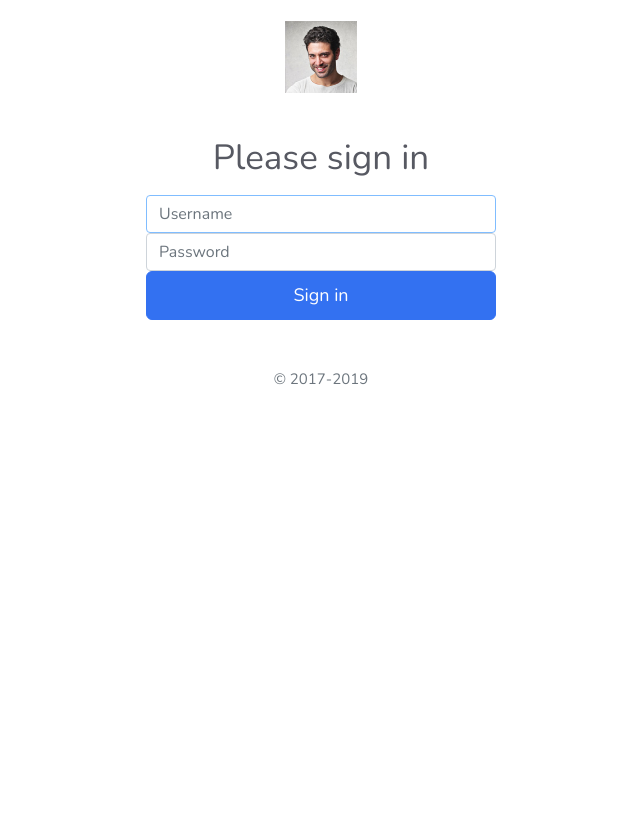
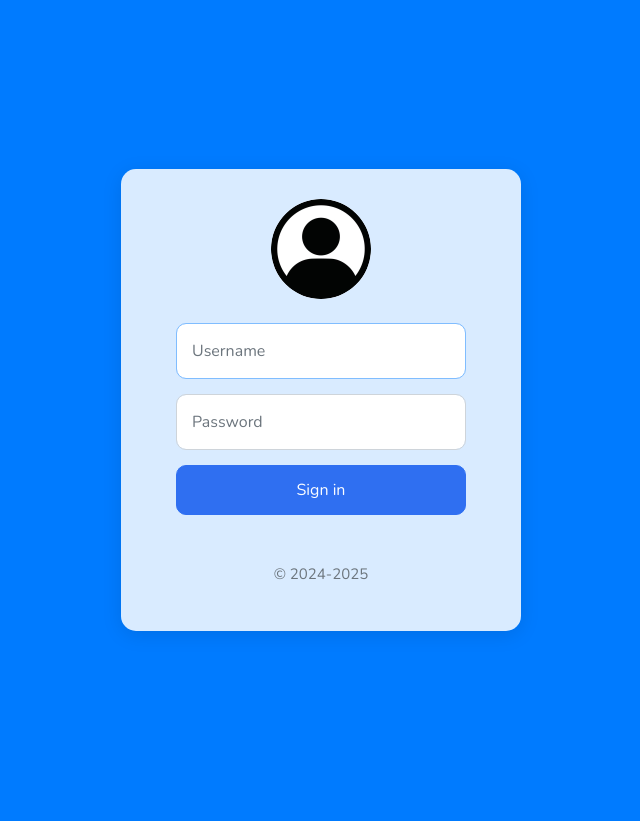
Before and after one commit to lereza/PSUSphere, a Django app: page /login/ in a window 1280 px wide. Shown: the whole page, without its empty margins (319-959 px from the left). After the commit the page ends 635 px from the top, so only its background shows below. Run offline with Django 5.2, Linux system fonts and the light colour scheme; some libraries are stand-ins or nearby versions.

Commit message:
Refactor code structure for improved readability and maintainability

```diff
--- a/projectsite/templates/login.html
+++ b/projectsite/templates/login.html
@@ -7,23 +7,98 @@
     <title>{% block title %}PSUSphere{% endblock %}</title>
     <meta content="width=device-width, initial-scale=1.0, maximum-scale=1.0, user-scalable=0, shrink-to-fit=no" name="viewport" />
     <link rel="stylesheet" href="{% static 'css/bootstrap.min.css' %}" />
-    <link rel="stylesheet"
-          href="https://fonts.googleapis.com/css?family=Nunito:200,200i,300,300i,400,400i,600,600i,700,700i,800,800i,900,900i" />
+    <link rel="stylesheet" href="https://fonts.googleapis.com/css2?family=Nunito:wght@400;600;700&display=swap" />
     <link rel="stylesheet" href="{% static 'css/ready.css' %}" />
     <link rel="stylesheet" href="{% static 'css/demo.css' %}" />
+    <style>
+        body {
+            background-color: #007bff;
+            height: 100vh;
+            display: flex;
+            justify-content: center;
+            align-items: center;
+            margin: 0;
+        }
+
+
+        .wrapper {
+            background: rgba(255, 255, 255, 0.85);
+            border-radius: 15px;
+            padding: 30px 40px;
+            box-shadow: 0px 4px 20px rgba(0, 0, 0, 0.1);
+            width: 100%;
+            max-width: 400px;
+            height: auto; /* Adjusts the height to fit content, but controlled by padding */
+            min-height: 350px; /* Sets a minimum height for a medium-sized form */
+            display: flex;
+            flex-direction: column;
+            justify-content: center;
+        }
+
+        .form-control {
+            border-radius: 10px;
+            padding: 15px;
+            font-size: 16px;
+            margin-bottom: 15px;
+        }
+
+        .btn-primary {
+            background-color: #007bff;
+            border-color: #007bff;
+            border-radius: 10px;
+            padding: 12px;
+            font-size: 16px;
+            width: 100%;
+            transition: all 0.3s ease;
+        }
+
+        .btn-primary:hover {
+            background-color: #0056b3;
+            border-color: #0056b3;
+        }
+
+        .alert-danger {
+            border-radius: 10px;
+            font-size: 14px;
+        }
+
+        .h3 {
+            font-family: 'Nunito', sans-serif;
+            font-weight: 700;
+            color: #333;
+        }
+
+        .mt-5 {
+            font-family: 'Nunito', sans-serif;
+            color: #aaa;
+        }
+
+        img.mb-4 {
+            border-radius: 50%;
+            width: 100px;
+            height: 100px;
+            margin-bottom: 20px;
+        }
+
+        .row {
+            display: flex;
+            justify-content: center;
+            align-items: center;
+        }
+    </style>
 </head>
-<body class="text-center">
-    <br>
+<body>
     <div class="wrapper">
         <div class="container">
             <div class="row justify-content-center align-items-center">
-                <div class="col-md-4 text-center">
+                <div class="col-md-12 text-center">
                     <form role="post" method="post">
                         {% csrf_token %}
-                        <img class="mb-4" src="{% static 'img/profile.jpg' %}" alt="" width="72" height="72" />
-                        <h1 class="h3 mb-3 font-weight-normal">Please sign in</h1>
+                        <img class="mb-4" src="{% static 'img/loginn.jpg' %}" alt="" />
+
                         <label for="inputEmail" class="sr-only">Username</label>
                         <input type="text" name="username" class="form-control" placeholder="Username" required autofocus />
+
                         <label for="inputPassword" class="sr-only">Password</label>
                         <input type="password" name="password" class="form-control" placeholder="Password" required />
 
@@ -36,13 +111,13 @@
                         {% endif %}
 
                         <button class="btn btn-lg btn-primary btn-block" type="submit">Sign in</button>
-                        <p class="mt-5 mb-3 text-muted">&copy; 2017-2019</p>
+                        <p class="mt-5 mb-3 text-muted">&copy; 2024-2025</p>
                     </form>
                 </div>
             </div>
         </div>
     </div>
-</body>
+
     <script src="{% static 'js/core/jquery.3.2.1.min.js' %}"></script>
     <script src="{% static 'js/plugin/jquery-ui-1.12.1.custom/jquery-ui.min.js' %}"></script>
     <script src="{% static 'js/core/popper.min.js' %}"></script>
@@ -56,4 +131,5 @@
     <script src="{% static 'js/plugin/chart-circle/circles.min.js' %}"></script>
     <script src="{% static 'js/plugin/jquery-scrollbar/jquery.scrollbar.min.js' %}"></script>
     <script src="{% static 'js/ready.min.js' %}"></script>
+</body>
 </html>
```
Also changed, not shown: projectsite/templates/home.html (+5 -14 lines), projectsite/db.sqlite3, projectsite/static/img/hey.jpg (added), projectsite/static/img/login.jpg (added), projectsite/static/img/loginn.jpg (added). Lines whose indentation alone changed are shown as unchanged.
